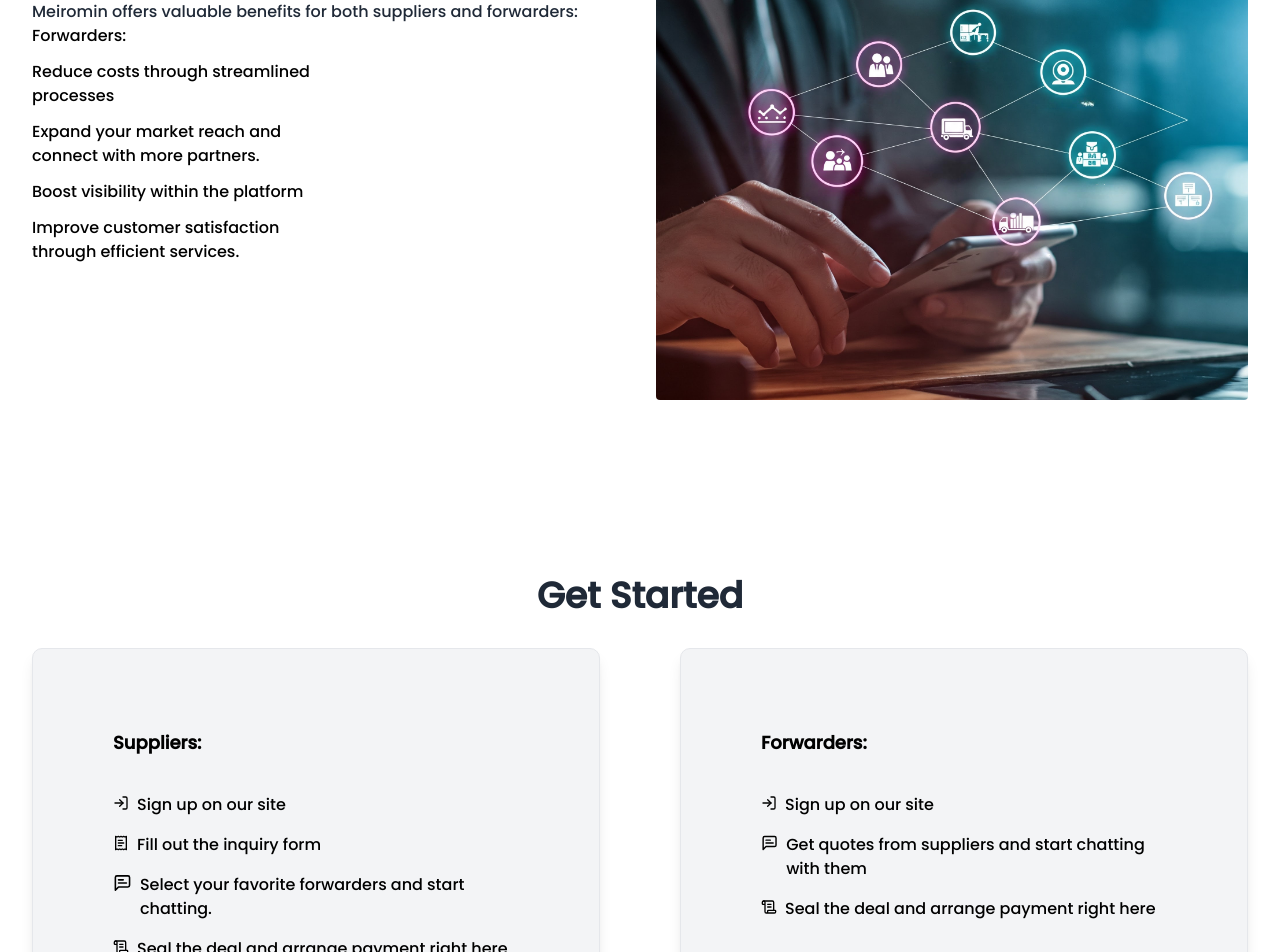
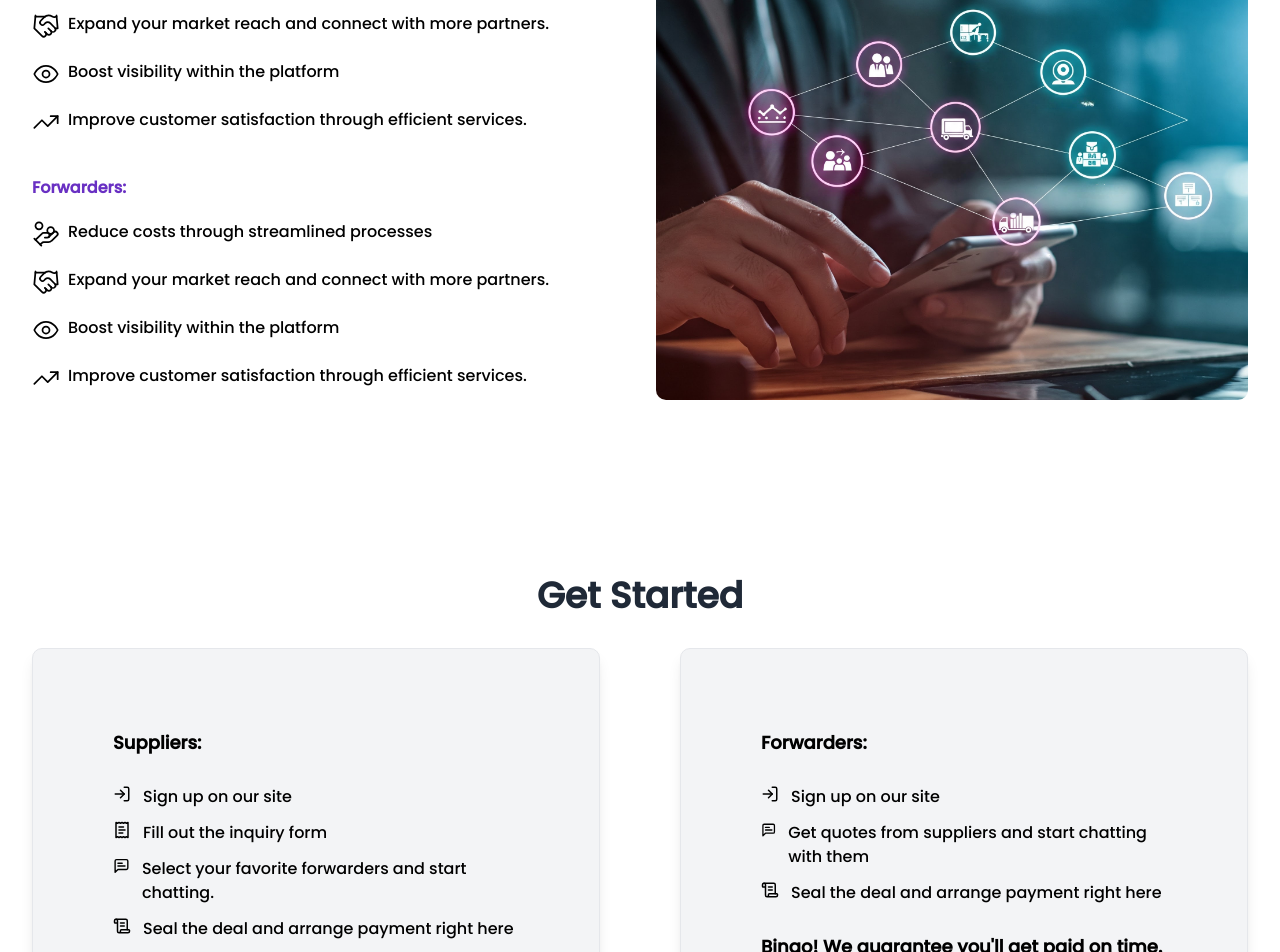
Before and after one commit to melika760/MelrominGlobalNetwork, a Next.js app: page / in a window 1280 px wide. Shown: the part 2060-3012 px from the top of the page. Built offline with nearby package versions, Linux system fonts and the light colour scheme; no server answers.

Commit message:
change about us section

```diff
--- a/app/_components/Getstarted.jsx
+++ b/app/_components/Getstarted.jsx
@@ -15,20 +15,20 @@ const Getstarted = () => {
     <div className="mt-8 grid lg:grid-cols-2 grid-cols-1 lg:gap-20 gap-10">
     <div className='border shadow-lg bg-gray-100 md:py-20 py-10 md:px-20 px-5 rounded-md'>
 <h2 className='font-bold text-lg'>Suppliers:</h2>
-<ul className='my-7'>
-    <li className='flex py-2 space-x-6 '><LogIn className='mr-2 h-5 w-4 '/> Sign up on our site</li>
-    <li className='flex py-2 space-x-6 '><ReceiptText className='mr-2 h-5 w-4'/> Fill out the inquiry form</li>
-    <li className='flex py-2 space-x-6 '><MessageSquareText className='mr-2 h-5 w-5 max-sm:w-6'/>Select your favorite forwarders and start chatting.</li>
-    <li className='flex py-2 space-x-6 '><ScrollText className='mr-2 h-5 w-4 max-sm:w-5'/>Seal the deal and arrange payment right here </li>
+<ul className='my-7 flex flex-col gap-3'>
+    <li className='flex gap-3'><LogIn  size={18}/> Sign up on our site</li>
+    <li className='flex gap-3'><ReceiptText size={18}/> Fill out the inquiry form</li>
+    <li className='flex gap-3'><MessageSquareText  size={18}/>Select your favorite forwarders and start chatting.</li>
+    <li className='flex gap-3'><ScrollText  size={18}/>Seal the deal and arrange payment right here </li>
 </ul>
 <p className='font-bold text-lg text-black'>Bingo! We guarantee your shipment will arrive on time.</p>
     </div>
     <div className='border shadow-lg bg-gray-100 md:py-20 py-10 md:px-20 px-5 rounded-md'>
 <h2 className='font-bold text-lg'>Forwarders:</h2>
-<ul className='my-7'>
-    <li className='flex py-2'><LogIn className='mr-2 h-5 w-4'/> Sign up on our site</li>
-    <li className='flex py-2'><MessageSquareText className='mr-2 h-5 w-5 max-sm:w-6'/>Get quotes from suppliers and start chatting with them</li>
-    <li className='flex py-2'><ScrollText className='mr-2 h-5 w-4 max-sm:w-5'/>Seal the deal and arrange payment right here </li>
+<ul className='my-7 flex flex-col gap-3'>
+    <li className='flex gap-3'><LogIn size={18}/> Sign up on our site</li>
+    <li className='flex gap-3'><MessageSquareText size={18}/>Get quotes from suppliers and start chatting with them</li>
+    <li className='flex gap-3'><ScrollText size={18}/>Seal the deal and arrange payment right here </li>
 </ul>
 <p className='font-bold text-lg text-black'>Bingo! We guarantee you'll get paid on time.</p>
     </div>
--- a/app/_components/NewWork.jsx
+++ b/app/_components/NewWork.jsx
@@ -1,10 +1,14 @@
 import React from 'react'
-import { Handshake, MapPinned, Repeat2 } from "lucide-react";
+import { Eye, HandCoins, Handshake, MapPinned, Repeat2, TrendingUp } from "lucide-react";
 const NewWork = () => {
-    const Forwarders=[{title:"Reduce costs through streamlined processes",icon:Handshake},
+    const Forwarders=[{title:"Reduce costs through streamlined processes",icon:HandCoins},
         {title:"Expand your market reach and connect with more partners.",icon:Handshake},
-        {title:"Boost visibility within the platform",icon:Handshake},{title:"Improve customer satisfaction through efficient services.",icon:Handshake}]
-  return (
+        {title:"Boost visibility within the platform",icon:Eye},{title:"Improve customer satisfaction through efficient services.",icon:TrendingUp}]
+
+    const Suppliers=[{title:"Lower operational costs by optimizing logistics",icon:HandCoins},
+        {title:"Expand your market reach and access a wider client base.",icon:Handshake},
+        {title:"Increase visibility within the network",icon:Eye},{title:"Enhance customer satisfaction with reliable tracking and communication.",icon:TrendingUp}]
+        return (
     <section className='mt-9'>
   <div className="mx-auto max-w-screen-xl px-4 py-8 sm:px-6 lg:px-8">
     <div className="grid grid-cols-1 gap-4 md:grid-cols-2 md:items-center md:gap-8">
@@ -17,11 +21,21 @@ const NewWork = () => {
           <p className="mt-4 text-gray-800">
           Meiromin offers valuable benefits for both suppliers and forwarders:
                    </p>
-                   <div className='grid grid-cols-2 gap-8'>
-                    <div> <h2>Forwarders:</h2>
+                   <div className='grid grid-cols-1 gap-4'>
+                    <div className='mt-6'> <h2 className=' font-bold mb-4 text-[#6930c3]'>Suppliers:</h2>
           {Forwarders.map((item)=>(
-            <ul className='mt-3'>
-                <li className='flex gap-2'>{item.title} </li>
+            <ul className='mt-5 flex flex-col space-y-8'>
+                <li className='flex gap-2'><span><item.icon size={28} strokeWidth={1.5} />
+
+                </span>{item.title} </li>
+            </ul>
+          ))}</div>
+               <div className='mt-6'> <h2 className='text-[#6930c3] font-bold'>Forwarders:</h2>
+          {Forwarders.map((item)=>(
+            <ul className='mt-5 flex flex-col space-y-8'>
+                <li className='flex gap-2'><span><item.icon size={28} strokeWidth={1.5} />
+
+                </span>{item.title} </li>
             </ul>
           ))}</div>
                    </div>
@@ -32,7 +46,7 @@ const NewWork = () => {
       <div>
         <img
           src="/connect.jpg"
-          className="rounded"
+          className="rounded-md"
           alt=""
         />
       </div>
```
